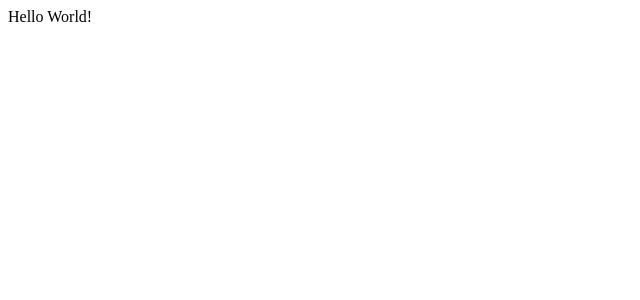
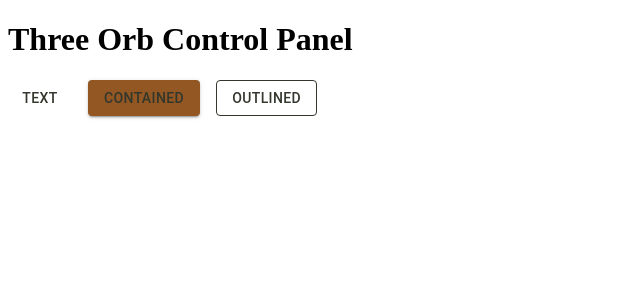
Before and after one commit to shay-sommerfield/lights, a React (Vite) app in the folder react_client/: page / in a window 1280 px wide. Shown: the top 300 px of the page, without its empty margins (0-640 px from the left). Built offline with nearby package versions, Linux system fonts and the light colour scheme; no server answers.

Commit message:
Added backend connection call and working on buttons with color theme

```diff
--- a/react_client/package.json
+++ b/react_client/package.json
@@ -11,7 +11,11 @@
   },
   "dependencies": {
     "react": "^19.0.0",
-    "react-dom": "^19.0.0"
+    "react-dom": "^19.0.0",
+    "@emotion/react": "^11.14.0",
+    "@emotion/styled": "^11.14.0",
+    "@mui/icons-material": "^6.4.7",
+    "@mui/material": "^6.4.7"
   },
   "devDependencies": {
     "@eslint/js": "^9.21.0",
--- a/react_client/public/style.css
+++ b/react_client/public/style.css
@@ -1,10 +1,7 @@
-html {
-    background-color: #FFE5CF;
-}
-
 body {
     font-family: "Abril Fatface", serif;
     color: #33372C;
+    background-color: #FFE5CF;
 }
 
 #wrapper{
@@ -16,11 +13,10 @@ body {
     justify-content: space-between;
 }
 
-button {
-    background-color: #FF885B;
+#btn {
     color: #33372C;
     border: #557C56 dashed 2px;
-    border-radius: 6px;
+    border-radius: 1;
     height: 2.5rem;
     margin: 2px;
 }
--- a/react_client/src/components/App.jsx
+++ b/react_client/src/components/App.jsx
@@ -1,7 +1,42 @@
-import React from "react";
+import React, {useState, useEffect} from "react";
+import Stack from '@mui/material/Stack';
+import Button from '@mui/material/Button';
+import { ThemeProvider } from '@mui/material/styles';
+import theme from './theme';
 
 function App(){
-    return(<div>Hello World!</div>);
+    //test connection to backend
+    const [data, setData] = useState(null);
+    useEffect(() => {
+        const callBackendAPI = async () => {
+        try {
+            const response = await fetch("/api/get_programs/");
+            if (!response.ok) {
+            throw new Error("Failed to fetch data");
+            }
+            console.log(response);
+            const body = await response.json();
+            setData(body.message);
+            console.log(data);
+        } catch (error) {
+            console.error(error.message);
+        }
+        };
+        callBackendAPI();
+    }, []);
+
+    return(
+    <div id="wrapper">
+        <h1>Three Orb Control Panel</h1>
+        <ThemeProvider theme={theme}>
+        <Stack spacing={2} direction="row" id="button-container" color="primary">
+        <Button variant="text" color="primary">Text</Button>
+        <Button variant="contained" color="secondary">Contained</Button>
+        <Button variant="outlined" color="primary">Outlined</Button>
+        </Stack>
+        </ThemeProvider>
+    </div>
+    );
 }
 
 export default App;
--- /dev/null
+++ b/react_client/src/components/theme.js
@@ -0,0 +1,29 @@
+import { createTheme } from '@mui/material/styles';
+
+const theme = createTheme({
+  palette: {
+    primary: {
+      main: '##FFE5CF',
+      contrastText: '#33372C',
+    },
+    secondary: {
+      main: '#925723',
+    },
+  },
+  components: {
+    MuiButton: {
+      styleOverrides: {
+        root: ({ theme }) => ({
+            backgroundColor: theme.palette.primary.main,
+            color: theme.palette.primary.contrastText,
+            border: `2px solid ${theme.palette.primary.main}`,
+            '&:hover': {
+              backgroundColor: theme.palette.primary.dark,
+              borderColor: theme.palette.primary.dark,
+            },
+          }),
+    },
+}
+}});
+
+export default theme;
```
Also changed, not shown: 1 other file (tests, documents, lock files or other folders).
